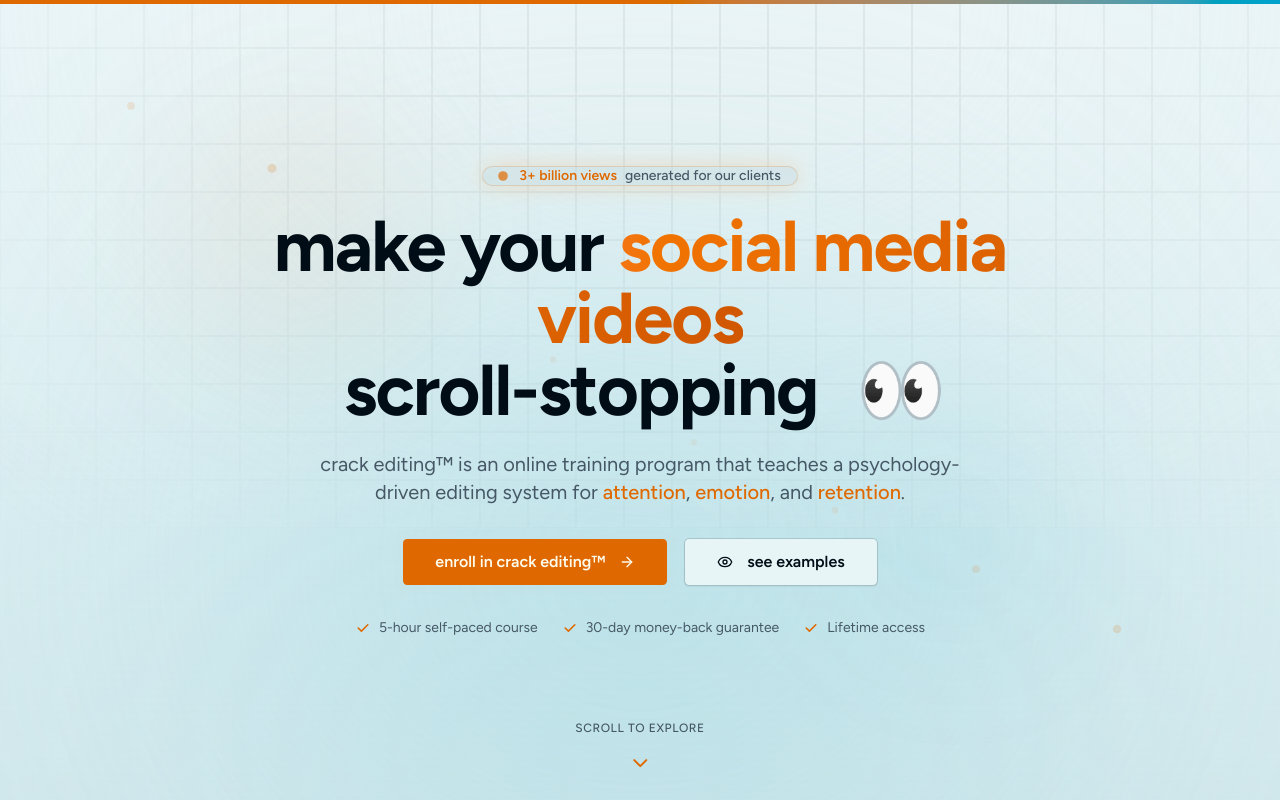
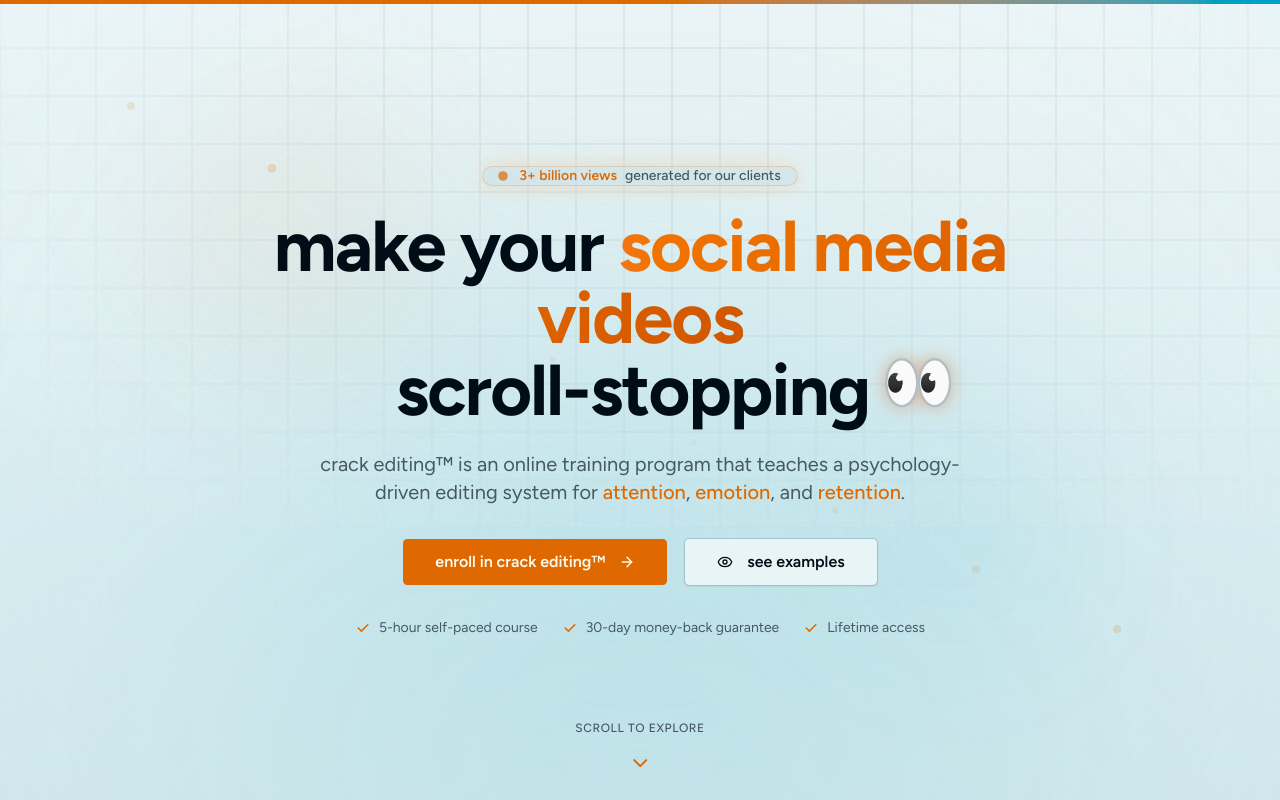
Before and after one commit to rodeloescueta/crack-editing, a Next.js app: page / in a window 1280 px wide. Shown: the top 800 px of the page. Built offline with nearby package versions, Linux system fonts and the light colour scheme.

Commit message:
Fix eye icon position in hero section with animated effects
Position the eye emoji absolutely so it stays fixed during FlipWords
transitions. Add multiple animations: bouncing, looking around, blinking,
and pulsing orange glow.

Co-Authored-By: Claude Opus 4.5 <noreply@anthropic.com>

```diff
--- a/components/sections/hero.tsx
+++ b/components/sections/hero.tsx
@@ -126,9 +126,32 @@ export function HeroSection() {
               videos
             </GradientText>
             <br />
-            <FlipWords words={heroFlipWords} className="text-foreground" />{" "}
-            <span className="inline-block" role="img" aria-label="eyes">
-              👀
+            <span className="relative inline-flex items-center">
+              <FlipWords words={heroFlipWords} className="text-foreground" />
+              {/* Animated Eye - positioned absolutely so it doesn't move with word transitions */}
+              <motion.span
+                className="absolute -right-12 md:-right-16 top-1/2 -translate-y-1/2 text-5xl md:text-6xl origin-center"
+                role="img"
+                aria-label="eyes"
+                animate={{
+                  y: [0, -8, 0],           // Bouncing
+                  x: [0, 3, -3, 0],        // Looking around
+                  scaleY: [1, 1, 1, 0.1, 1, 1, 1, 1], // Blinking
+                  filter: [
+                    "drop-shadow(0 0 0px rgba(234,88,12,0))",
+                    "drop-shadow(0 0 12px rgba(234,88,12,0.6))",
+                    "drop-shadow(0 0 0px rgba(234,88,12,0))",
+                  ], // Pulsing glow
+                }}
+                transition={{
+                  y: { duration: 2, repeat: Infinity, ease: "easeInOut" },
+                  x: { duration: 4, repeat: Infinity, ease: "easeInOut" },
+                  scaleY: { duration: 4, repeat: Infinity, times: [0, 0.4, 0.45, 0.5, 0.55, 0.6, 0.8, 1] },
+                  filter: { duration: 3, repeat: Infinity, ease: "easeInOut" },
+                }}
+              >
+                👀
+              </motion.span>
             </span>
           </motion.h1>
 
```
